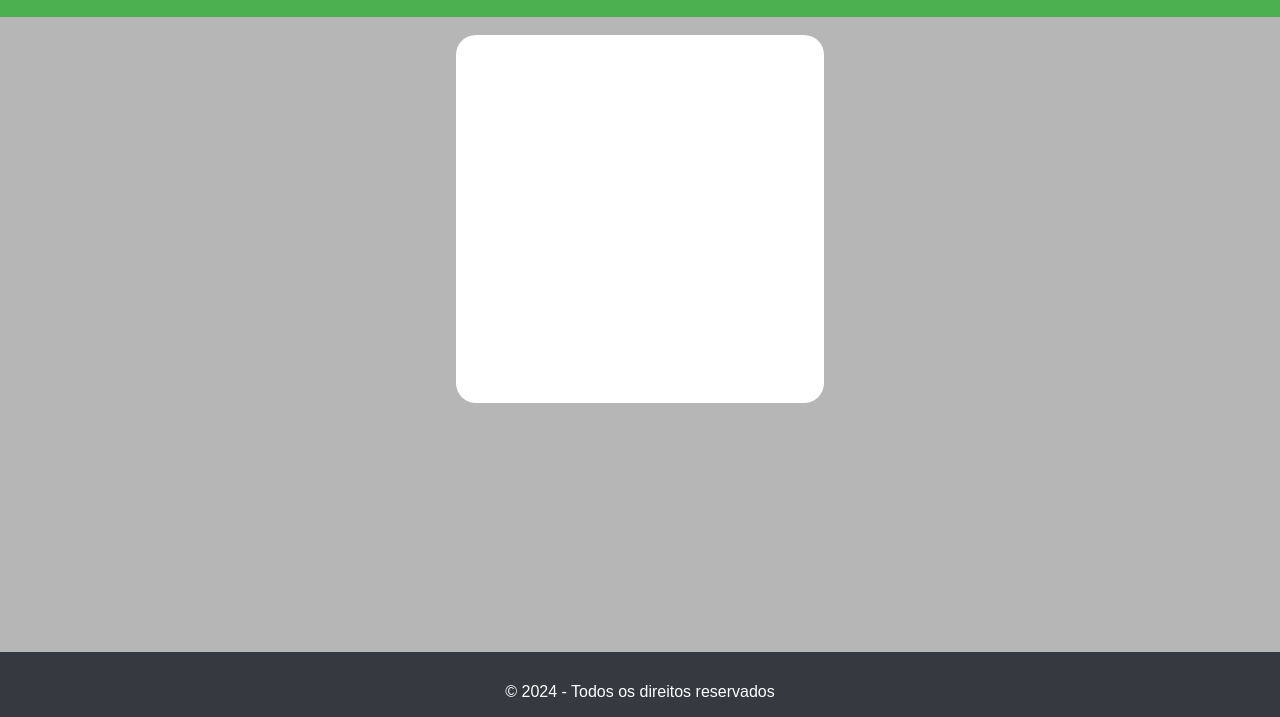
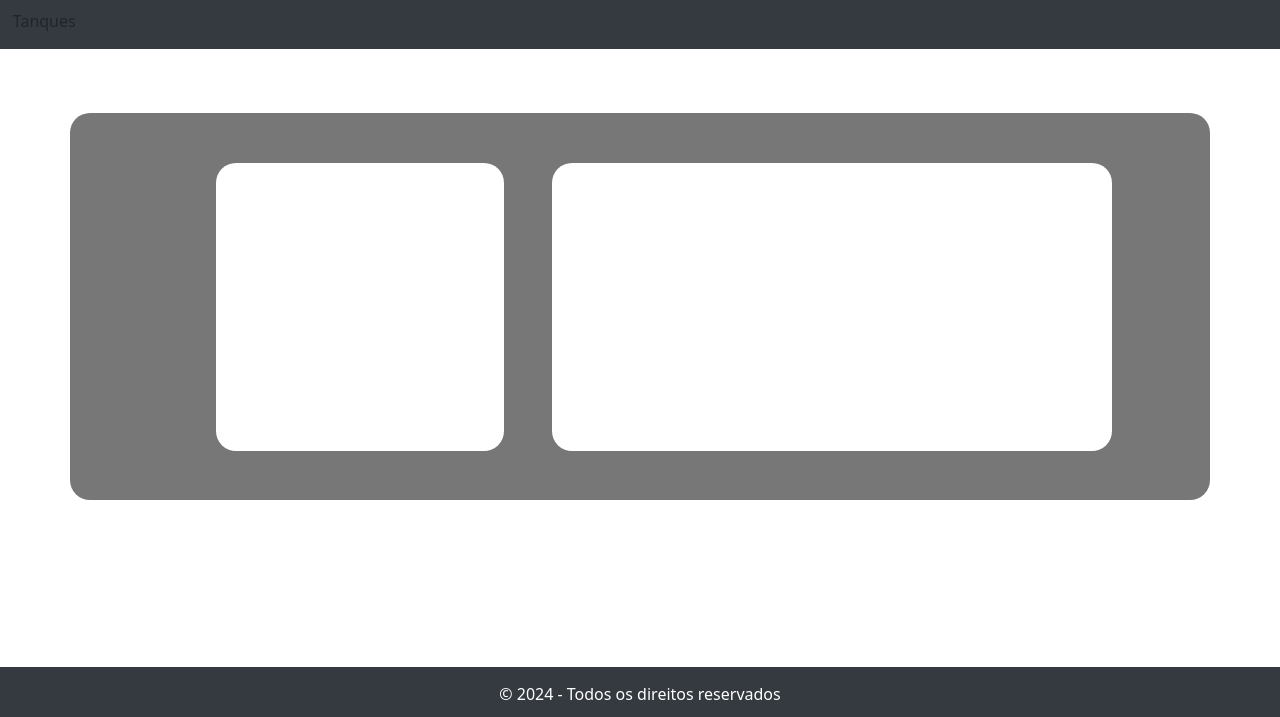
Before and after one commit to JoaoFlavio11/AquaSense_Proj_Int_5, a plain HTML site: page frontend/html/tanques.html in a window 1280 px wide. Shown: the part 83-800 px from the top of the page. Drawn offline with nearby package versions, Linux system fonts and the light colour scheme; no server answers; a small style sheet from the web is missing.

Commit message:
página de tanques

```diff
--- a/frontend/css/style.css
+++ b/frontend/css/style.css
@@ -1,19 +1,16 @@
-/* Estilos globais */
 body {
     font-family: Arial, sans-serif;
     margin: 0;
     padding: 0;
     background-color: #b6b6b6;
-    /* Adicione um margin-bottom para evitar sobreposições com o rodapé */
-    margin-bottom: 80px; /* Ajuste conforme necessário */
+    margin-bottom: 80px;
 }
 
-/* Estilos para cabeçalho */
 header {
     background-color: #4CAF50;
     color: white;
+    text-align: center;
     padding: 10px;
-    text-align: center;
 }
 
 /* Estilos para o rodapé */
@@ -83,15 +80,58 @@ tr:hover {
     background-color: #f1f1f1;
 }
 
-#tanquesChart{
-    width: 300px;
-    height: 300px;
+.content{
+    background-color: #343a40;
 }
-.tanques{
+.row1{
+    flex-direction: row;
+}
+
+.navbar{
+    background-color: #343a40;
+    height: 3.5rem;
+    display: flex;
+    align-items: center;
+    margin: auto;
+    padding: 0.1rem;
+    width: calc(100% + 1rem);
+}
+
+.nav-link{
+    background-color: #b6b6b6;
+    color: #343a40;
+    text-decoration: none;
+    padding: 0.7rem;
+    border-radius: 0.6rem;
+    margin-left: 0.8rem;
+}
+
+
+.container{
+    display: flex;
+    align-items: center;
+    justify-content: center;
+    background-color: #777777;
     border-radius: 20px;
+    margin-top: 4rem;
+    padding: 0.1em;
+
+}
+
+.dash01{
     background-color: #fff;
-    width: 350px;
-    height: 350px;
-    padding: 9px;
-    margin: auto;
+    border-radius: 20px;
+    padding: 10px;
+    margin: 3rem;
+    width: 18em;
+    height: 18em;
+    text-align: center;
 }
+
+.dash02{
+    background-color: #fff;
+    border-radius: 20px;
+    padding: 10px;
+    width: 35rem;
+    height: 18rem;
+}
--- a/frontend/html/tanques.html
+++ b/frontend/html/tanques.html
@@ -6,22 +6,39 @@
     <title>Gerenciamento de Tanques</title>
     <link rel="stylesheet" href="../css/style.css">
     <script src="https://cdn.jsdelivr.net/npm/chart.js"></script> <!-- Incluindo Chart.js -->
+    <link href="https://cdn.jsdelivr.net/npm/bootstrap@5.3.0/dist/css/bootstrap.min.css" rel="stylesheet" integrity="sha384-TX8cAwYQNj8rtGH8eRlVBpzUqXzqBQuzVj5ze4l6oHjlcwXxH8knI7eLbmJfCsh" crossorigin="anonymous">
+
 </head>
 
 <body>
     <header>
         <h1>Gerenciamento de Tanques</h1>
     </header>
-    <br>
-    <div class="tanques">
-        <canvas id="tanquesChart"></canvas> <!-- Canvas para o gráfico -->
+    <nav class="navbar">
+        <a class="nav-link btn btn-light" href="localhost:3000">Tanques</a>
+    </nav>
+
+    <div class="container">
+        <div class="dash01">
+            <!-- Canvas para o gráfico -->
+            <canvas id="tanquesChart"></canvas>
+        </div>
+
+        <div class="dash02">
+            <canvas id="temperaturaChart"></canvas>
+        </div>
     </div>
 
     <footer class="footer">
         <p>&copy; 2024 - Todos os direitos reservados</p>
     </footer>
 
-    <script src="../js/tanques.js"></script> <!-- Incluindo o script JavaScript -->
+
+    <script src="https://cdn.jsdelivr.net/npm/@popperjs/core@2.11.7/dist/umd/popper.min.js" integrity="sha384-TJkgD8h0um9CKW1k21ng5yJ2LQ3CZ6ft9kMffq69ZKHB3c+ft3K2l19QXnYN5e" crossorigin="anonymous"></script>
+    <script src="https://cdn.jsdelivr.net/npm/bootstrap@5.3.0/dist/js/bootstrap.bundle.min.js" integrity="sha384-7qlYuvtKkaRqXxD9+6haq8xegO5ikfY/C+yhJ7kqF+RMe/nW7RPEd3a75Ka4ZknF" crossorigin="anonymous"></script>
+    <!-- Incluindo o script JavaScript -->
+    <script src="../js/tanques.js"></script>
+
 </body>
 
 </html>
--- a/frontend/js/tanques.js
+++ b/frontend/js/tanques.js
@@ -40,3 +40,53 @@ async function buscarDados() {
 
 // Chama a função para buscar dados e renderizar o gráfico ao carregar a página
 window.onload = buscarDados;
+
+// Função para criar um gráfico com a temperatura dos tanques
+async function criarGraficoTemperatura() {
+    try {
+        // Envia uma solicitação para a rota '/dados' do backend
+        const response = await fetch('http://localhost:3000/dados');
+        // Converte a resposta para JSON
+        const dados = await response.json();
+
+        // Configurar dados para o gráfico
+        const data = {
+            labels: dados.map(dado => dado.nome), // Usar o nome do tanque como rótulo
+            datasets: [{
+                label: 'Temperatura dos Tanques',
+                data: dados.map(dado => dado.temperatura), // Usar a temperatura dos tanques como dados
+                backgroundColor: 'orange', // Cor laranja para o gráfico
+            }],
+        };
+
+        // Configurações do gráfico
+        const config = {
+            type: 'bar', // Tipo de gráfico: barra
+            data: data,
+            options: {
+                responsive: true,
+                scales: {
+                    y: {
+                        beginAtZero: true,
+                    },
+                },
+            },
+        };
+
+        // Renderizar o gráfico
+        const ctx = document.getElementById('temperaturaChart').getContext('2d');
+        new Chart(ctx, config);
+
+    } catch (error) {
+        console.error('Erro ao buscar dados para o gráfico de temperatura:', error);
+    }
+}
+
+// Chama a função para criar o gráfico de temperatura ao carregar a página
+window.onload = function() {
+    // Chama a função para criar o gráfico com o estado dos tanques
+    buscarDados();
+
+    // Chama a função para criar o gráfico de temperatura
+    criarGraficoTemperatura();
+};
```
